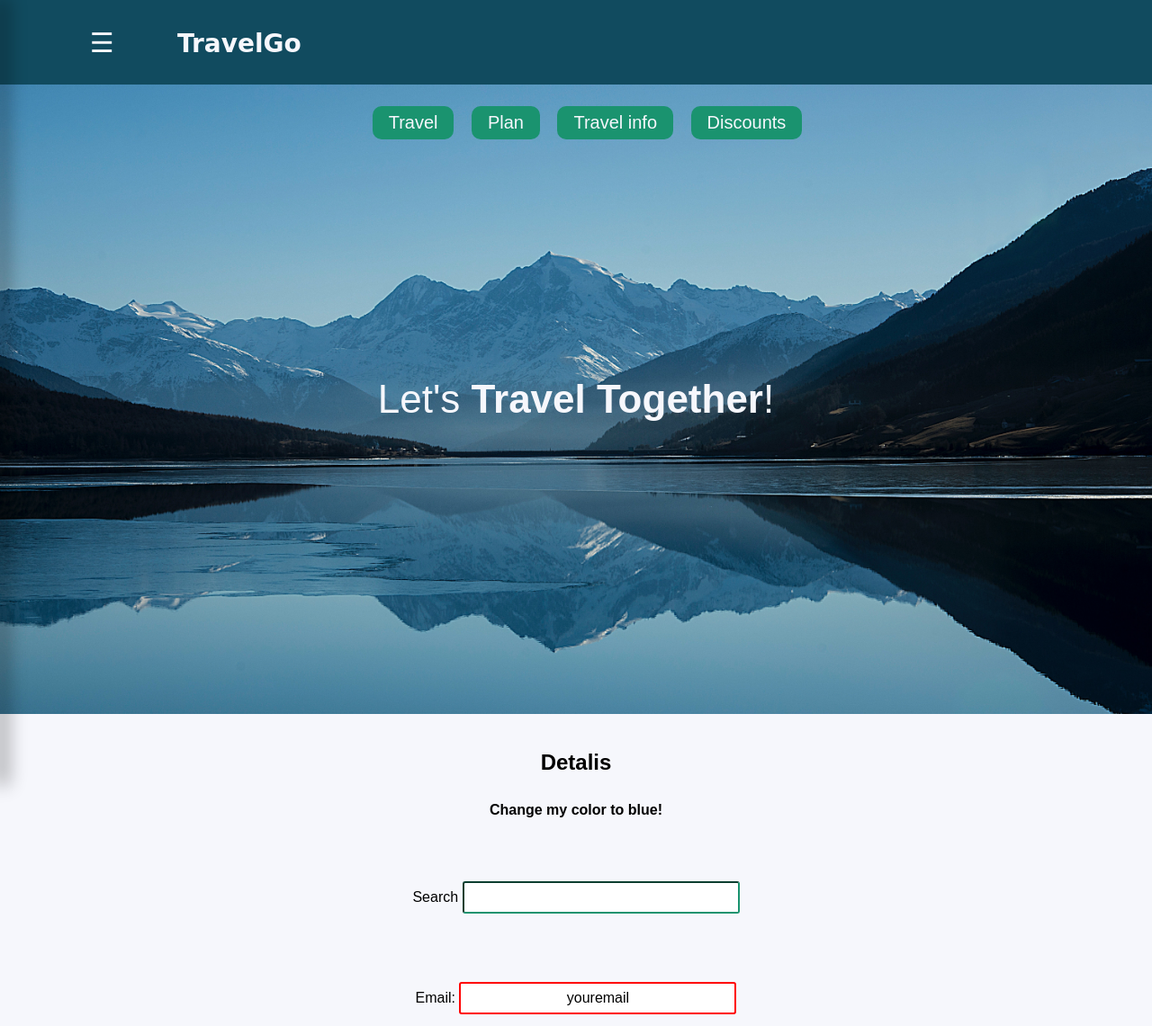
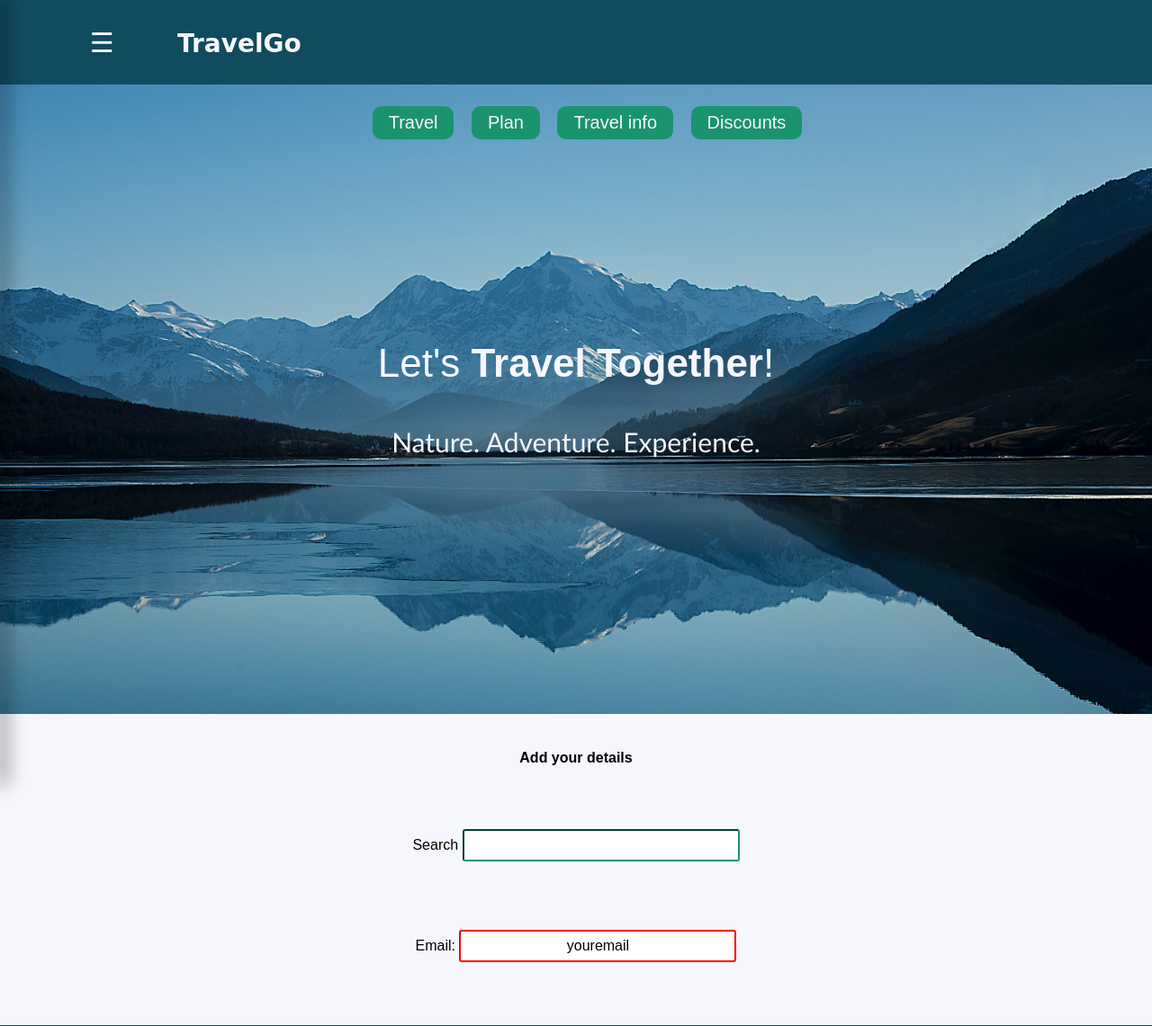
Before and after one commit to ayeshatahirme/TravelGo, a PHP site: page /main.php in a window 1280 px wide. Shown: the top 1141 px of the page at 90% size. Run offline with PHP 8.4, Linux system fonts and the light colour scheme.

Commit message:
Update made

```diff
--- a/main.php
+++ b/main.php
@@ -156,11 +156,12 @@
     <section>
         <div class="centered">
             <p>Let's <b>Travel Together</b>!</p>
+            <p class="para1">Nature. Adventure. Experience.</p>
         </div>
     </section>
     <div class="details">
-        <h2>Detalis</h2>
-        <h4 id="change">Change my color to blue!</h4>
+        <h2></h2>
+        <h4 id="change">Add your details</h4>
 
         <label><br>Search</label>
         <input type="text" id="myInput" oninput="onInputFunction()" onfocus="bgChangefunction(this)">
--- a/stylesheet.css
+++ b/stylesheet.css
@@ -249,6 +249,10 @@
         text-align: center;
         transform: translate(-50%, -50%);
       }
+      .centered .para1{
+          font-size: 30px;
+          font-family: 'Gill Sans', 'Gill Sans MT', Calibri, 'Trebuchet MS', sans-serif;
+      }
       .details{
           margin: 40px;
           text-align: center;
```
